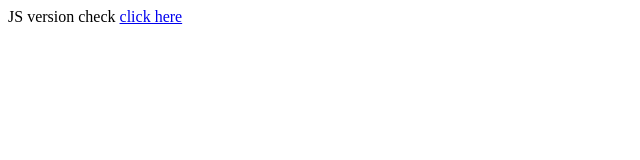
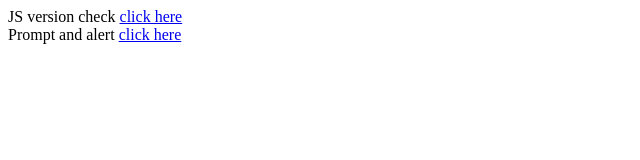
Before and after one commit to nik-git/js, a plain HTML site: page index.html in a window 1280 px wide. Shown: the whole page, without its empty margins (0-640 px from the left). Drawn offline with Linux system fonts and the light colour scheme.

Commit message:
Update index.html

```diff
--- a/index.html
+++ b/index.html
@@ -5,5 +5,7 @@
 </head>
 <body>
 JS version check <a href='js_version_check.html'> click here </a>
+<br />
+Prompt and alert <a href="prompt.html">click here</a>
 </body>
 </html>
```
